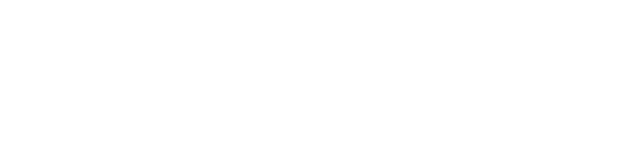
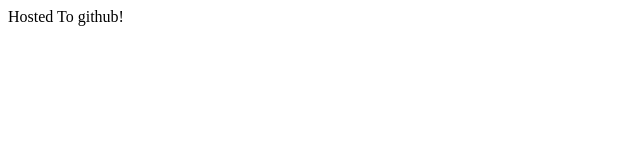
Before and after one commit to rockingatgithub/cn-nov-2022-git-sample, a plain HTML site: page index.html in a window 1280 px wide. Shown: the whole page, without its empty margins (0-640 px from the left). Drawn offline with Linux system fonts and the light colour scheme.

Commit message:
Added lines to index file

```diff
--- a/index.html
+++ b/index.html
@@ -7,6 +7,6 @@
     <title>Document</title>
 </head>
 <body>
-
+    Hosted To github!
 </body>
 </html>
```
